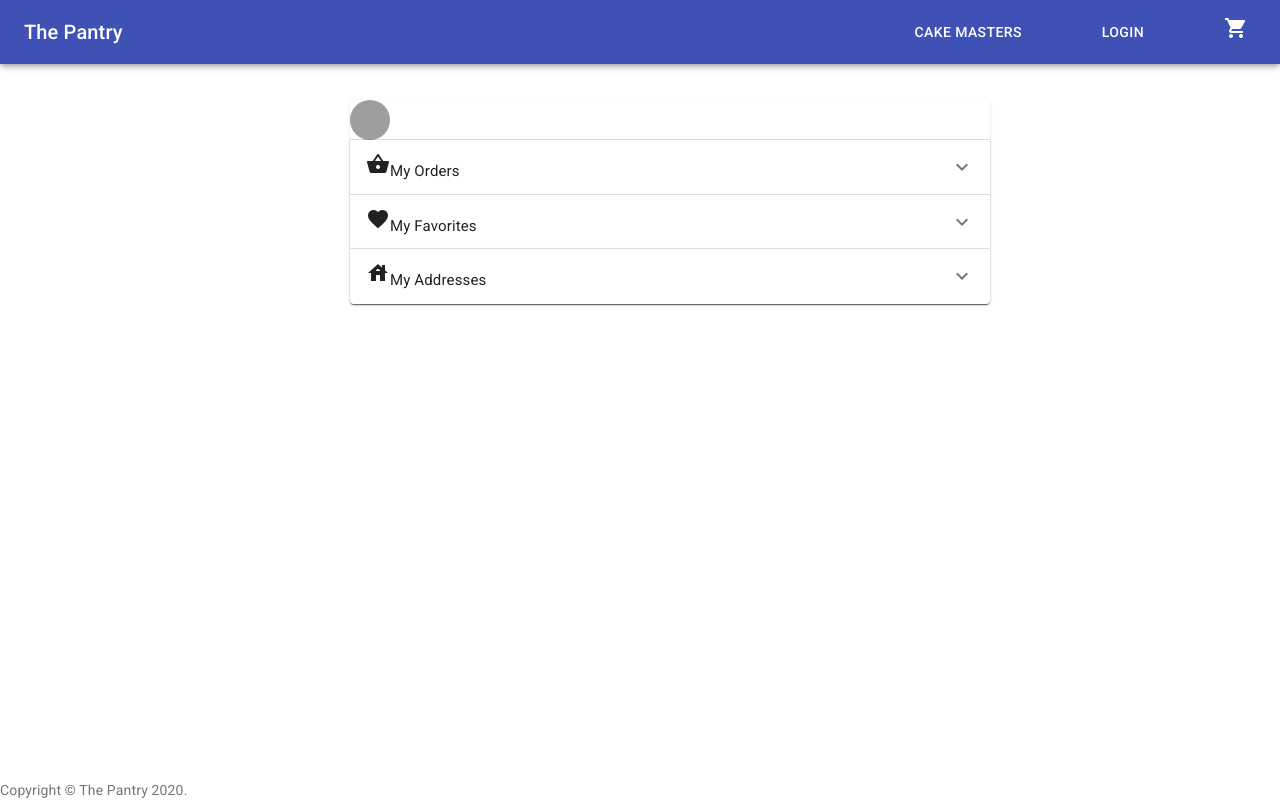
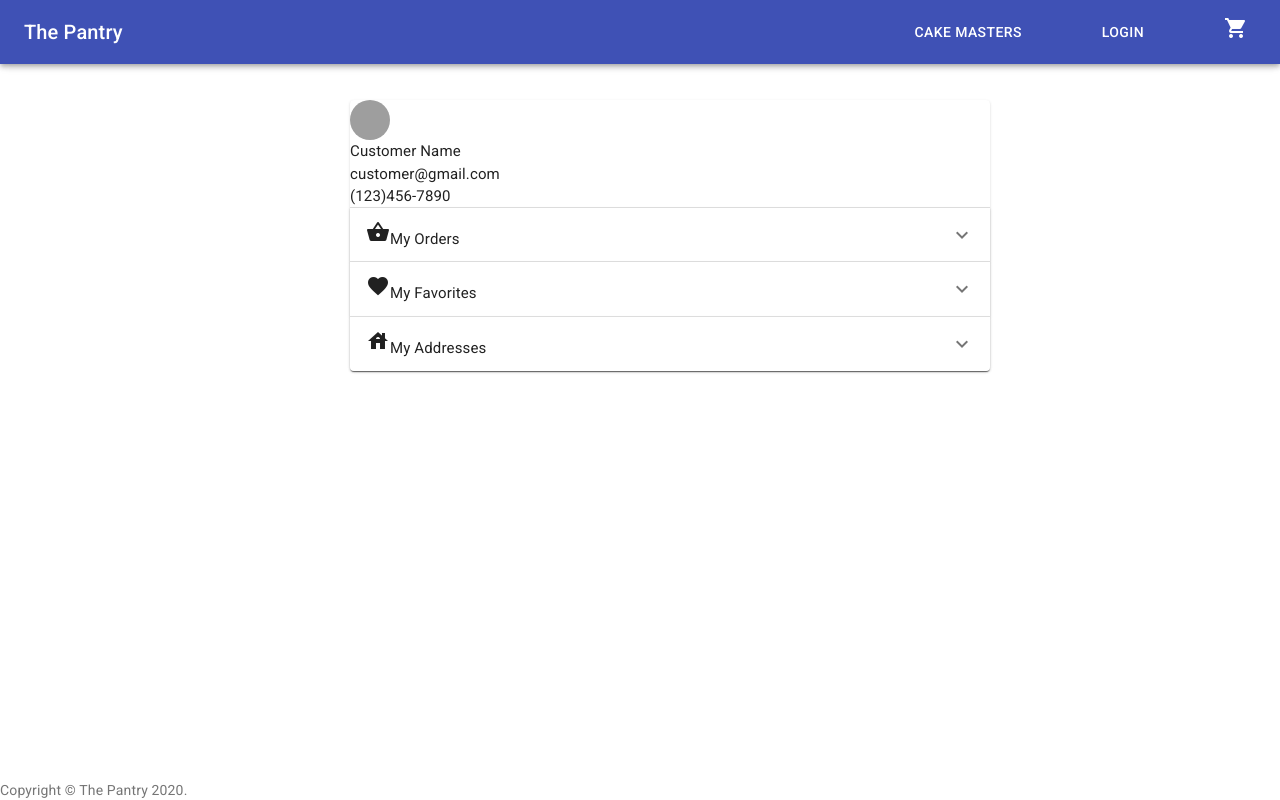
Before and after one commit to zhouyiartemiswang/the_pantry, a React (Create React App) app: page /user/profile in a window 1280 px wide. Built offline with nearby package versions, Linux system fonts and the light colour scheme; grey boxes are pictures that could not be loaded.

Commit message:
added user info

```diff
--- a/src/pages/UserProfile/index.js
+++ b/src/pages/UserProfile/index.js
@@ -26,6 +26,15 @@ export default function SimpleAccordion() {
         <div className={classes.root}>
             <Paper>
                 <Avatar alt="avatar" src="#" />
+                <Typography className={classes.heading}>
+                    Customer Name
+                </Typography>
+                <Typography className={classes.heading}>
+                    customer@gmail.com
+                </Typography>
+                <Typography className={classes.heading}>
+                    (123)456-7890
+                </Typography>
                 <Accordion>
                     <AccordionSummary
                         expandIcon={
```
